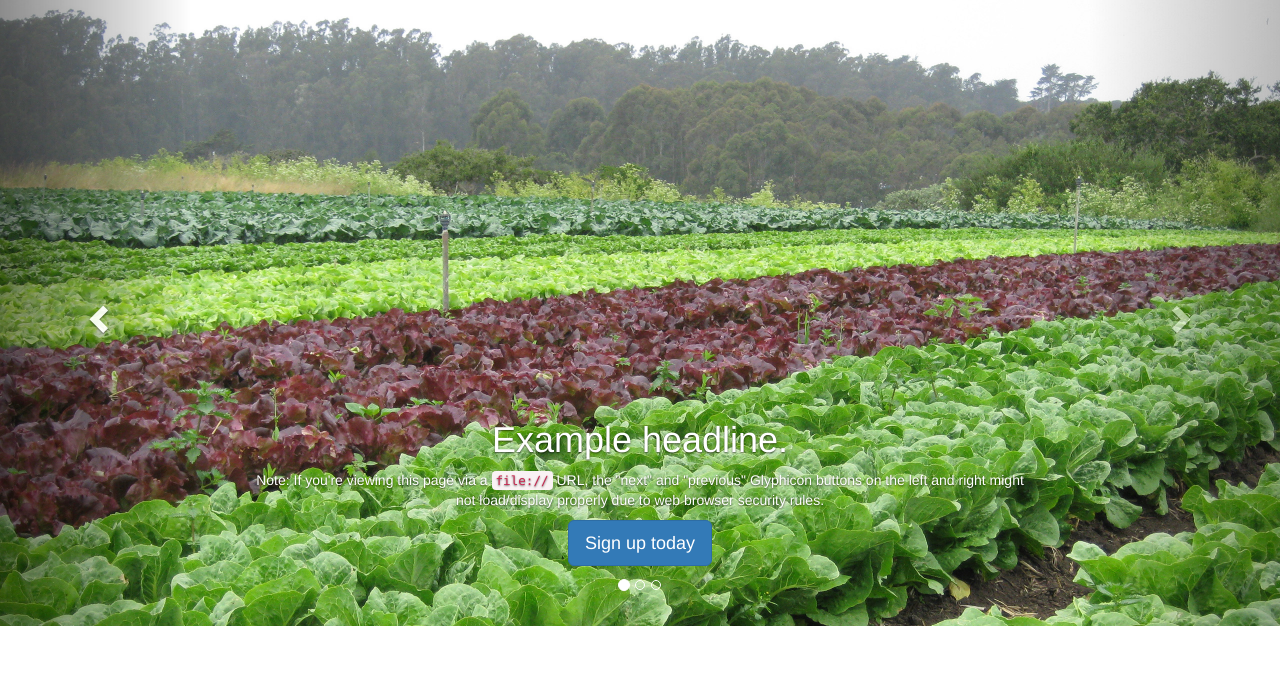
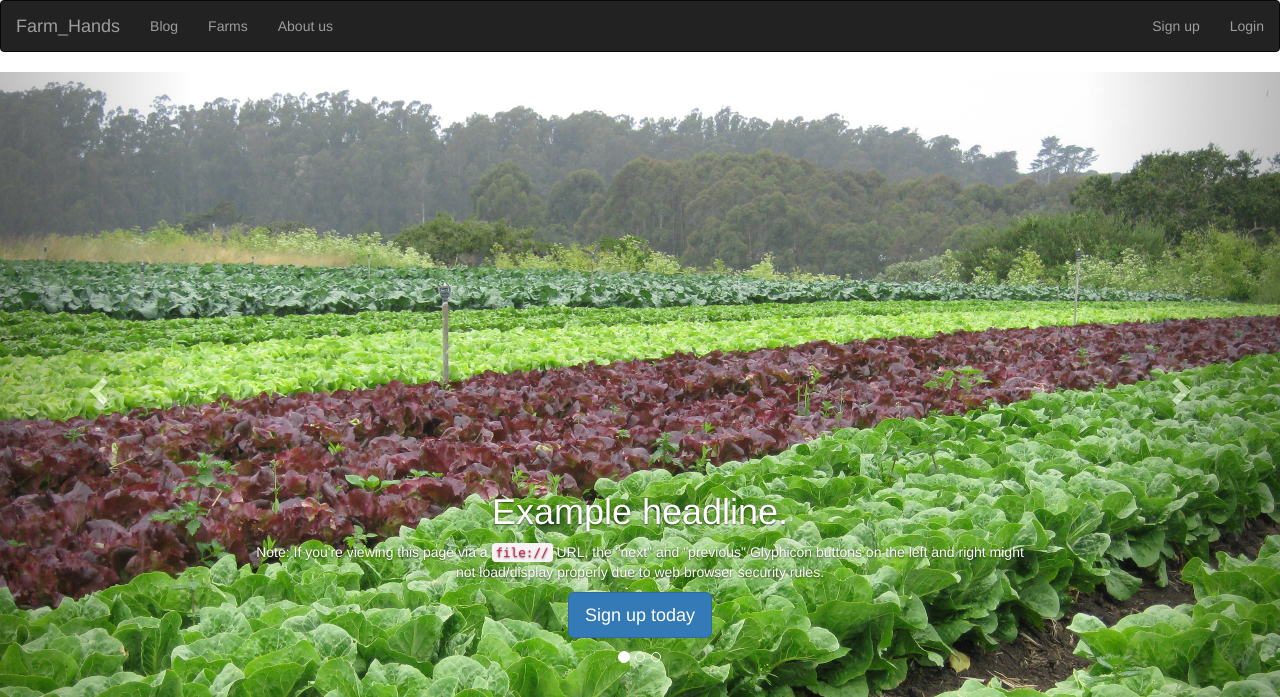
Before and after one commit to kalpanibhagya/FarmHands, a CodeIgniter app: page /FarmHands/ in a window 1280 px wide. Shown: the top 697 px of the page. Run offline with CodeIgniter, Linux system fonts and the light colour scheme; some libraries are stand-ins or nearby versions.

Commit message:
Add navbar

```diff
--- a/application/views/welcome_message.php
+++ b/application/views/welcome_message.php
@@ -18,6 +18,27 @@
     <![endif]-->
 </head>
 <body>
+<nav class="navbar navbar-default navbar navbar-inverse">
+    <div>
+        <!-- Brand and toggle get grouped for better mobile display -->
+        <div class="navbar-header">
+            <a class="navbar-brand" href="#">Farm_Hands</a>
+        </div>
+
+        <!-- Collect the nav links, forms, and other content for toggling -->
+        <div class="collapse navbar-collapse" id="bs-example-navbar-collapse-1">
+            <ul class="nav navbar-nav">
+                <li><a href="#">Blog</a></li>
+                <li><a href="#">Farms</a></li>
+                <li><a href="#">About us</a></li>
+            </ul>
+            <ul class="nav navbar-nav navbar-right">
+                <li><a href="#">Sign up</a></li>
+                <li><a href="#">Login</a></li>
+            </ul>
+        </div><!-- /.navbar-collapse -->
+    </div><!-- /.container-fluid -->
+</nav>
 <div id="myCarousel" class="carousel slide" data-ride="carousel">
     <!-- Indicators -->
     <ol class="carousel-indicators">
```
